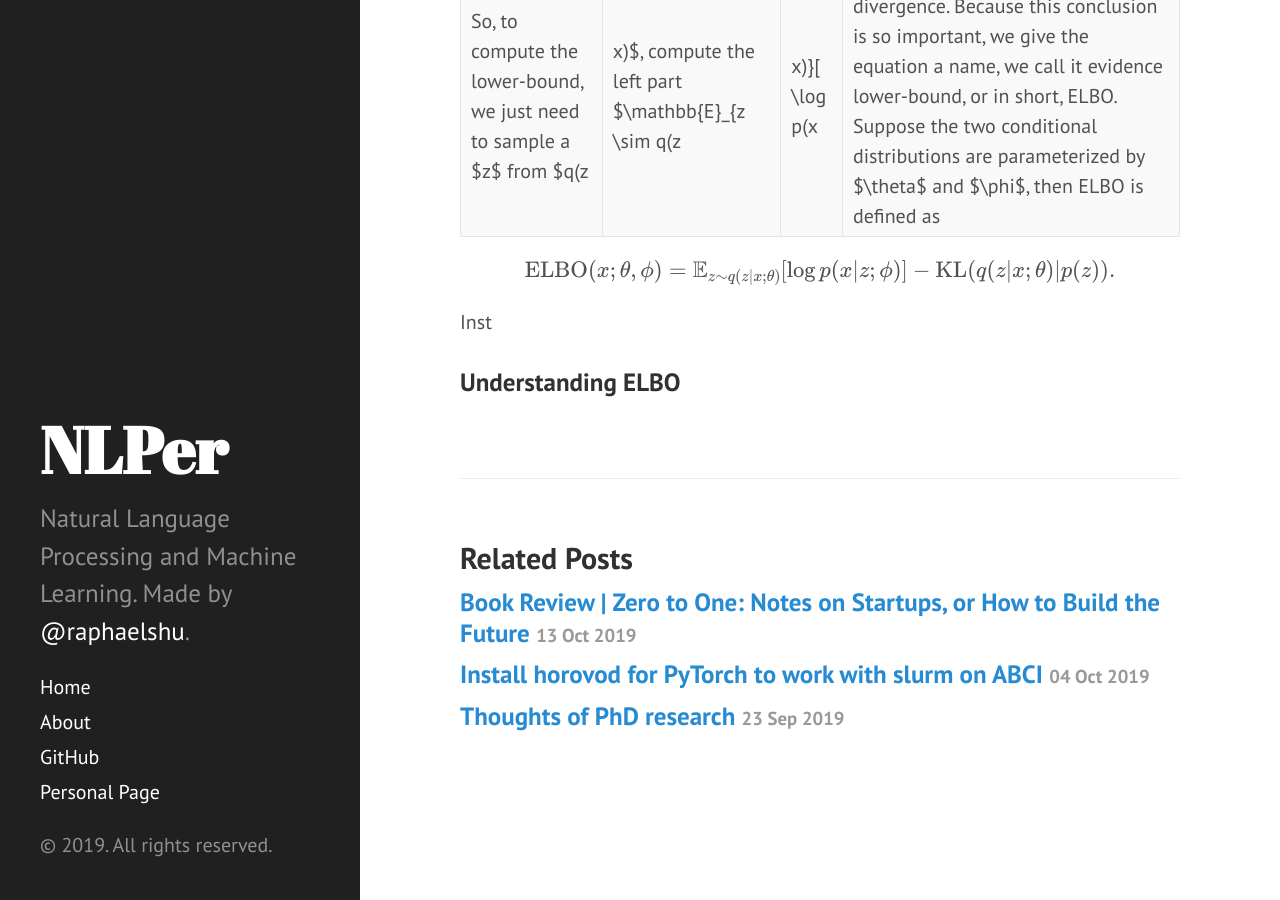
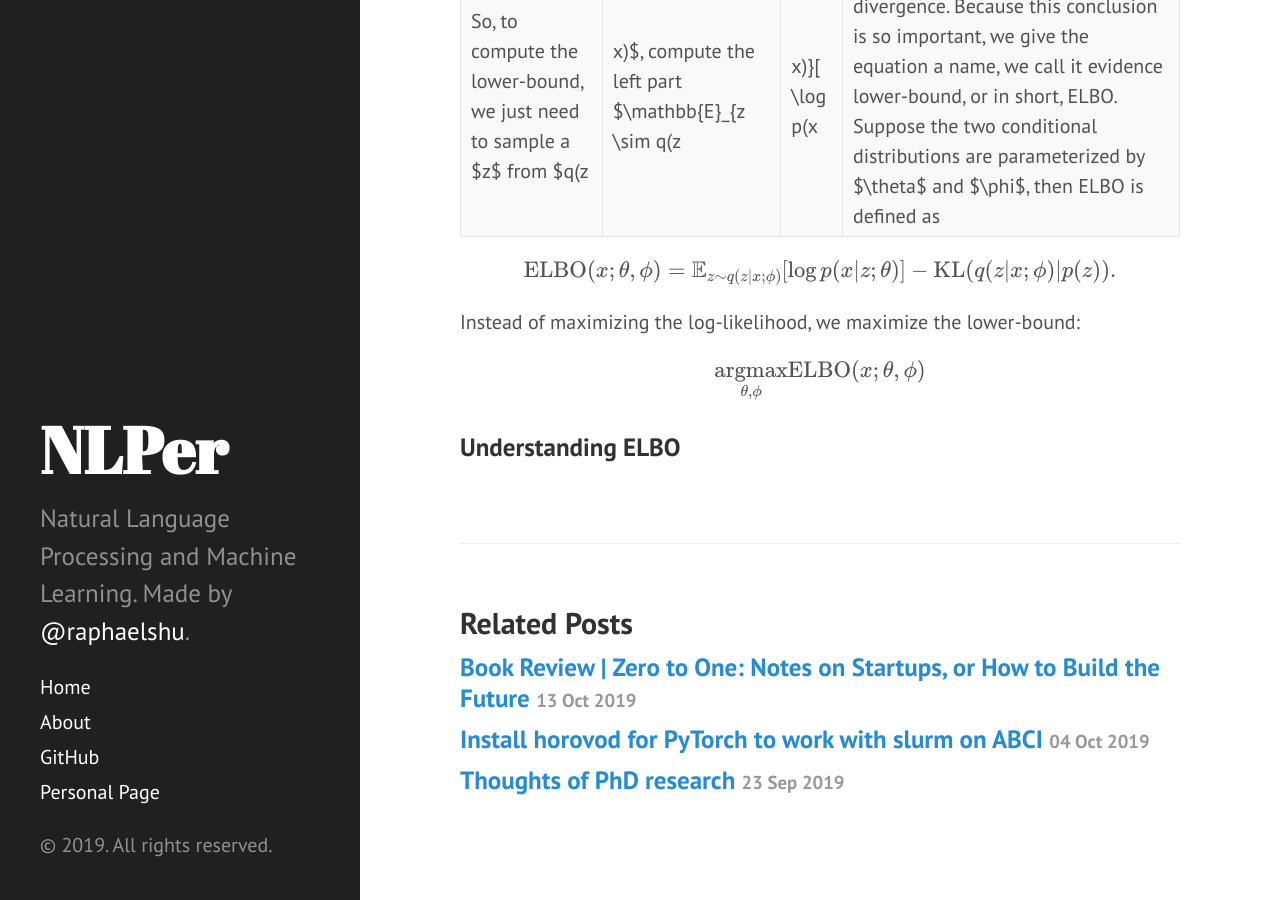
Before and after one commit to zomux/nlper, a Jekyll site: the page built from _posts/2019-10-27-what-is-discrete-generative-model.md, in a window 1280 px wide and 900 px high, scrolled down 4072 px. Built offline with Jekyll 4.4.1, drawn with Linux system fonts in a browser that asks for light colours; formulas are drawn with MathJax 3; comment, search, counter and statistics services are not loaded.

Commit message:
_posts/2019-10-27-what-is-discrete-generative-model.md updated from https://stackedit.io/

```diff
--- a/_posts/2019-10-27-what-is-discrete-generative-model.md
+++ b/_posts/2019-10-27-what-is-discrete-generative-model.md
@@ -88,12 +88,14 @@ Anyway, the good news is that when both $q(z|x)$ and $p(z)$ are Gaussians, the K
 
 So, to compute the lower-bound, we just need to sample a $z$ from $q(z|x)$,  compute the left part $\mathbb{E}_{z \sim q(z|x)}[ \log p(x|z)]$ and the right part, which is KL divergence. Because this conclusion is so important, we give the equation a name, we call it evidence lower-bound, or in short, ELBO. Suppose the two conditional distributions are parameterized by $\theta$ and $\phi$, then ELBO is defined as
 
-$$\mathrm{ELBO}(x;\theta, \phi) = \mathbb{E}_{z \sim q(z|x;\theta)}[ \log p(x|z;\phi)] - \mathrm{KL}(q(z|x;\theta) | p(z)).$$
+$$\mathrm{ELBO}(x;\theta, \phi) = \mathbb{E}_{z \sim q(z|x;\phi)}[ \log p(x|z;\theta)] - \mathrm{KL}(q(z|x;\phi) | p(z)).$$
 
-Inst
+Instead of maximizing the log-likelihood, we maximize the lower-bound:
+
+$$\mathop{\mathrm{argmax}}\limits_{\theta, \phi} \mathrm{ELBO}(x;\theta, \phi) $$
 
 ### Understanding ELBO
 <!--stackedit_data:
-eyJoaXN0b3J5IjpbLTExMzI4NDAwNywtNTI1NjM2MzE3LC0xMD
-I4MDk5MDg2XX0=
+eyJoaXN0b3J5IjpbLTEzNTUyNTI1OTcsLTUyNTYzNjMxNywtMT
+AyODA5OTA4Nl19
 -->
```
